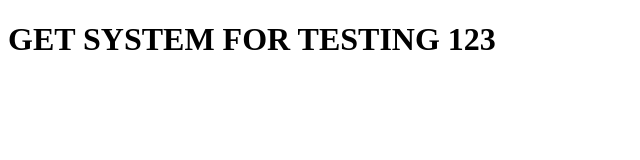
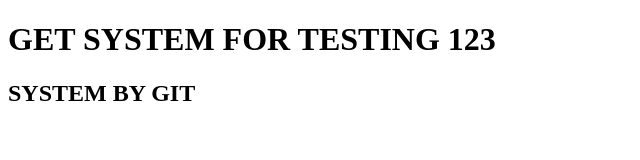
Before and after one commit to Kultotsaporn/GIT101, a plain HTML site: page index.html in a window 1280 px wide. Shown: the whole page, without its empty margins (0-640 px from the left). Drawn offline with Linux system fonts and the light colour scheme.

Commit message:
Update index.html

```diff
--- a/index.html
+++ b/index.html
@@ -7,6 +7,7 @@
 </head>
 <body>
     <h1> GET SYSTEM FOR TESTING    123</h1>
+    <h2>  SYSTEM   BY GIT </h2>
 
 </body>
 </html>
```
